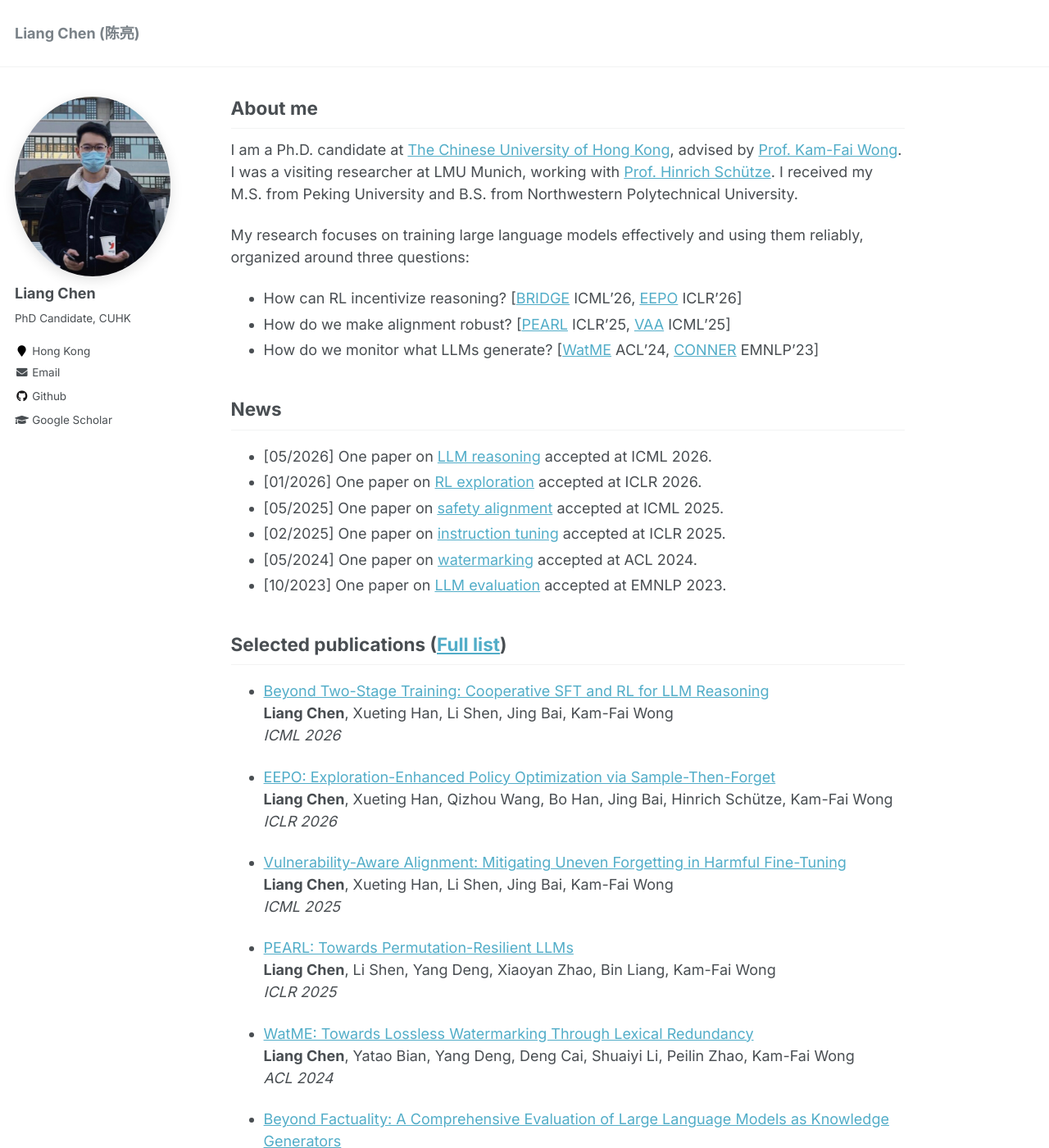
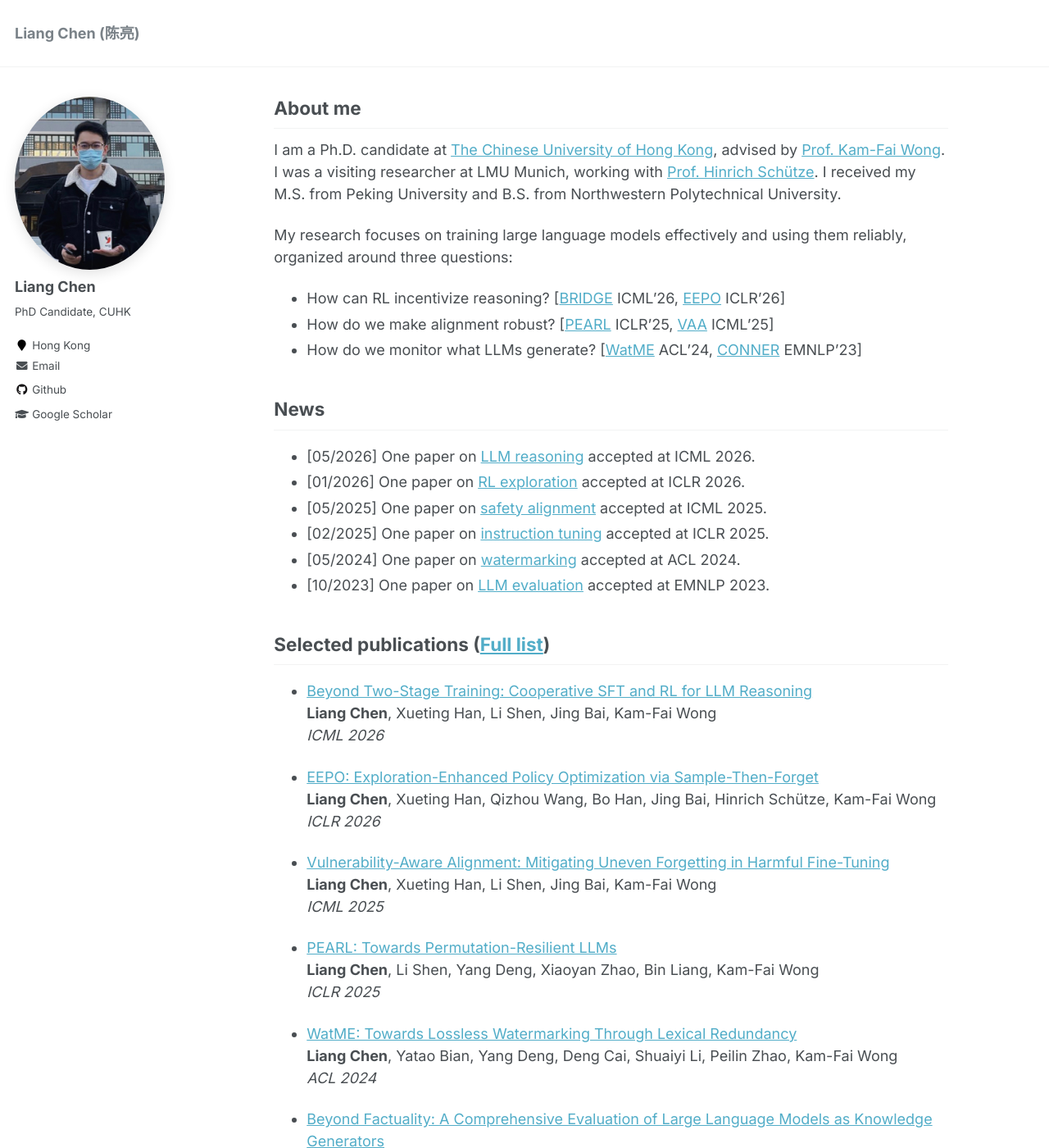
Before and after one commit to ChanLiang/ChanLiang.github.io, a Jekyll site: the page built from _pages/about.md, in a window 1280 px wide and 1400 px high. Shown: the whole window at 82% size. Built offline with Jekyll 4.4.1, drawn with Linux system fonts in a browser that asks for light colours.

Commit message:
Shrink avatar to 183px and shift content column right by 0.5 col
Move 0.5 column of padding from suffix to prefix so the prefix:suffix
split goes from 0.5/1.5 to 1/1. Text width stays at 8 columns; the
whole content block just sits half a column further right, trimming
the right-edge gap without lengthening any line.

Co-Authored-By: Claude Opus 4.7 (1M context) <noreply@anthropic.com>

```diff
--- a/_sass/_page.scss
+++ b/_sass/_page.scss
@@ -19,8 +19,8 @@
 .page {
   @include breakpoint($large) {
     @include span(10 of 12 last);
-    @include prefix(0.5 of 12);
-    @include suffix(1.5 of 12);
+    @include prefix(1 of 12);
+    @include suffix(1 of 12);
   }
 
   .page__inner-wrap {
--- a/_sass/_sidebar.scss
+++ b/_sass/_sidebar.scss
@@ -83,7 +83,7 @@
   }
 
   img {
-    max-width: 200px;
+    max-width: 183px;
     border-radius: 50%;
     box-shadow: 0 4px 16px rgba(0, 0, 0, 0.12);
 
```
